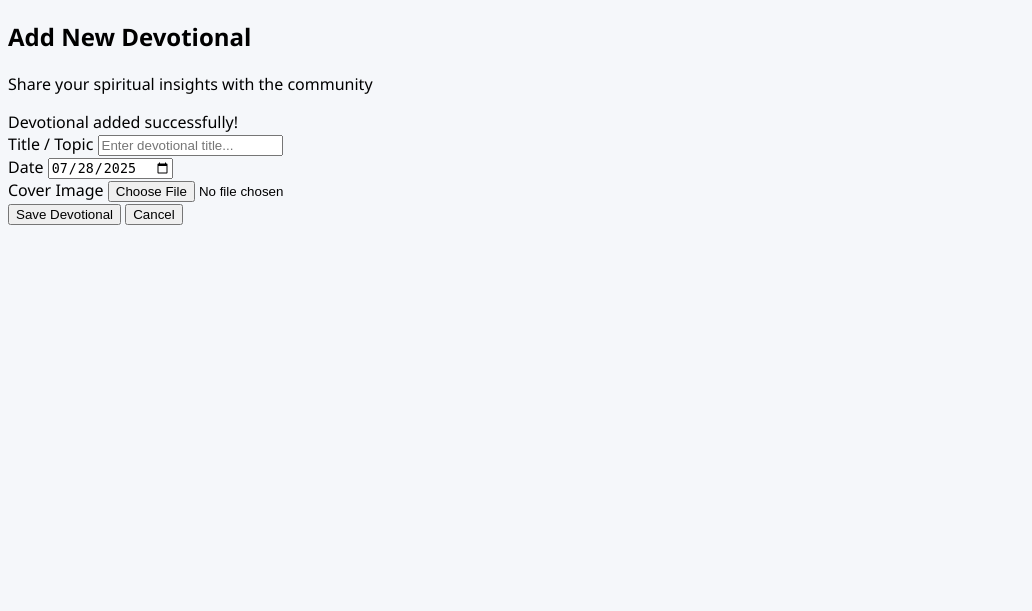
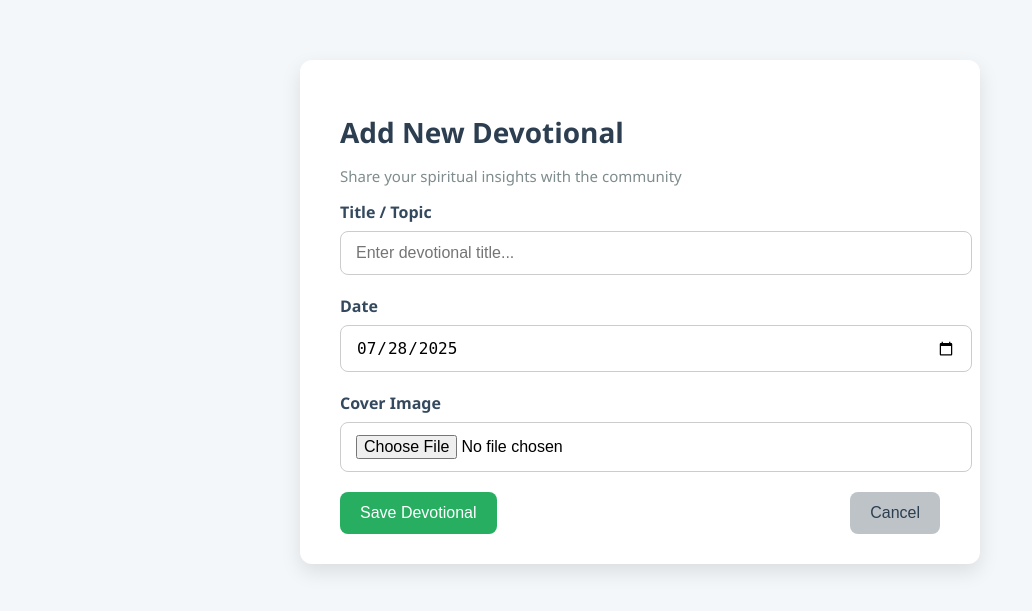
Before and after one commit to SmartDevPK/church-website, a PHP site: page /AddDevotion.php in a window 1280 px wide. Shown: the top 611 px of the page, without its empty margins (0-1032 px from the left). Run offline with PHP 8.4, Linux system fonts and the light colour scheme.

```diff
--- a/AddDevotion.php
+++ b/AddDevotion.php
@@ -5,7 +5,118 @@
     <meta charset="UTF-8">
     <meta name="viewport" content="width=device-width, initial-scale=1.0">
     <title>Add New Devotional</title>
-    <link rel="stylesheet" href="style.css">
+
+    <style>
+        /* General Styles */
+        body {
+            font-family: 'Segoe UI', Tahoma, Geneva, Verdana, sans-serif;
+            background-color: #f4f7f9;
+            margin: 0;
+            padding: 0;
+        }
+
+        /* Container */
+        .container {
+            max-width: 600px;
+            margin: 60px auto;
+            background: #ffffff;
+            padding: 30px 40px;
+            border-radius: 12px;
+            box-shadow: 0 8px 20px rgba(0, 0, 0, 0.1);
+        }
+
+        /* Header */
+        .form-header h2 {
+            margin-bottom: 5px;
+            font-size: 28px;
+            color: #2c3e50;
+        }
+
+        .form-header p {
+            color: #7f8c8d;
+            font-size: 15px;
+        }
+
+        /* Input Fields */
+        .form-label {
+            display: block;
+            margin-bottom: 8px;
+            font-weight: 600;
+            color: #34495e;
+        }
+
+        .form-control {
+            width: 100%;
+            padding: 12px 15px;
+            font-size: 16px;
+            border: 1px solid #ccc;
+            border-radius: 8px;
+            margin-bottom: 20px;
+            transition: border-color 0.3s;
+        }
+
+        .form-control:focus {
+            border-color: #3498db;
+            outline: none;
+        }
+
+        /* Button Styles */
+        .button-group {
+            display: flex;
+            justify-content: space-between;
+            gap: 15px;
+        }
+
+        .btn {
+            padding: 12px 20px;
+            font-size: 16px;
+            border-radius: 8px;
+            border: none;
+            cursor: pointer;
+            transition: all 0.3s ease-in-out;
+        }
+
+        .btn-success {
+            background-color: #27ae60;
+            color: white;
+        }
+
+        .btn-success:hover {
+            background-color: #219150;
+        }
+
+        .btn-secondary {
+            background-color: #bdc3c7;
+            color: #2c3e50;
+        }
+
+        .btn-secondary:hover {
+            background-color: #a6acaf;
+        }
+
+        /* Success Message */
+        .success-message {
+            display: none;
+            padding: 12px;
+            background-color: #d4edda;
+            color: #155724;
+            border-radius: 6px;
+            margin-bottom: 20px;
+            font-weight: bold;
+        }
+
+        /* Show success message when form is successfully submitted */
+        .success-message.show {
+            display: block;
+        }
+
+        /* Loading Button */
+        .loading {
+            background-color: #16a085 !important;
+            cursor: wait;
+            opacity: 0.8;
+        }
+    </style>
 </head>
 
 <body>
@@ -63,10 +174,9 @@
         document.getElementById('cancel-add').addEventListener('click', function () {
             if (confirm('Are you sure you want to cancel? All unsaved changes will be lost.')) {
                 document.getElementById('devotionalForm').reset();
-                // You can add redirect logic here
-                // window.location.href = 'dashboard.php';
+                window.location.href = 'dashboard.php';  // Redirect to dashboard.php on cancel
             }
-        });
+        })
 
         // File input preview (optional enhancement)
         document.getElementById('image').addEventListener('change', function (e) {
--- a/db.php
+++ b/db.php
@@ -1,5 +1,4 @@
 <?php
-session_start();
 
 error_reporting(E_ALL);
 ini_set("display_errors", 1);
--- a/logout.php
+++ b/logout.php
@@ -3,5 +3,4 @@ session_start();
 session_unset();
 session_destroy();
 header("Location: login.php");
-exit;
-?>
+exit();
```
Also changed, not shown: dashboard.php (+84 -33 lines), login.php (+14 -4 lines), testimonies.php (+1 -22 lines).
